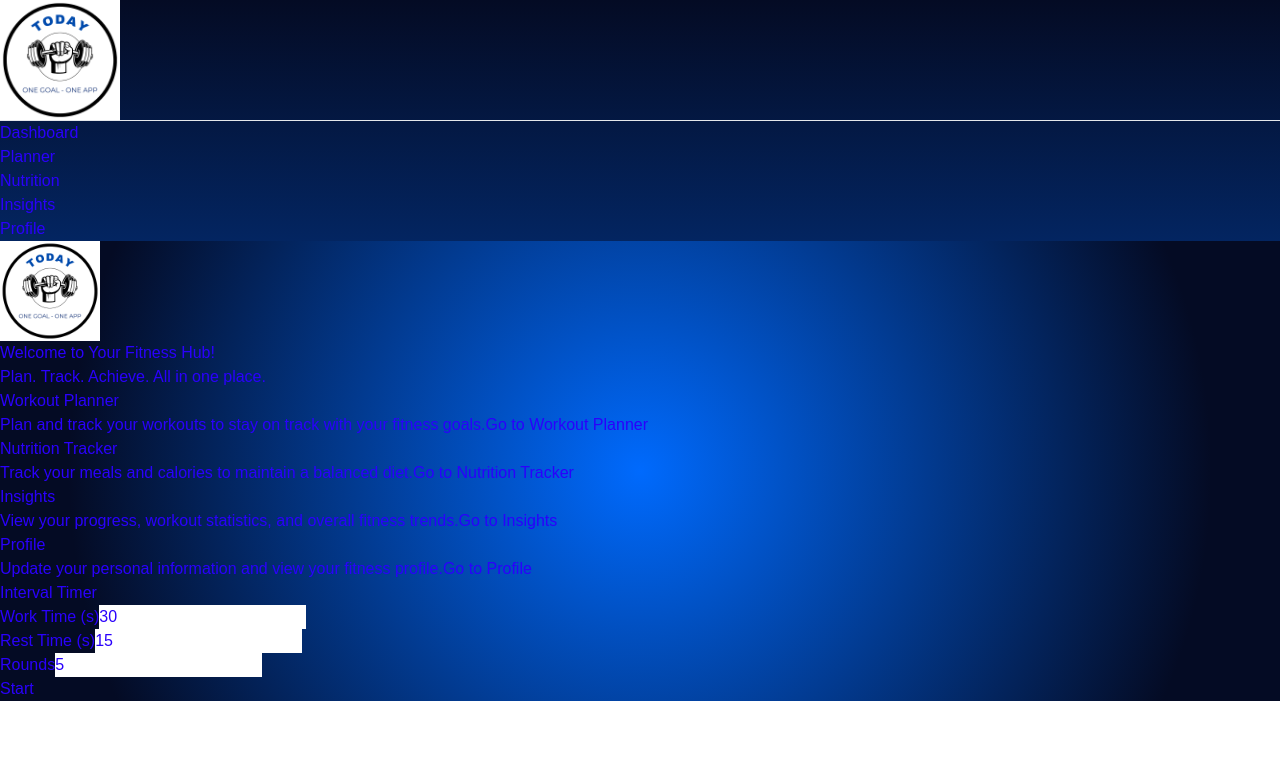
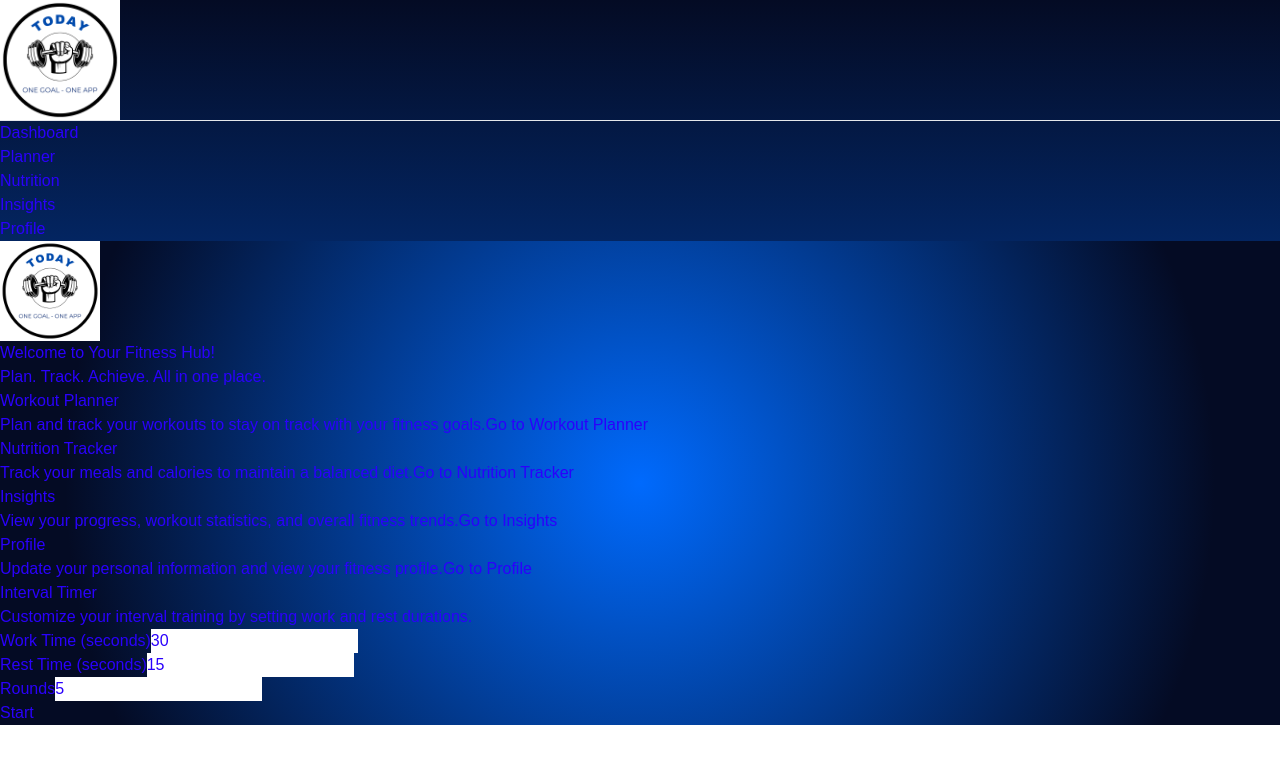
Before and after one commit to shay122990/fitness-dashboard-nextjs, a Next.js app: page /dashboard in a window 1280 px wide. Shown: the top 764 px of the page. Built offline with nearby package versions, Linux system fonts and the light colour scheme.

Commit message:
IntervalTimer - reused card and input components

```diff
--- a/src/app/components/IntervalTimer.tsx
+++ b/src/app/components/IntervalTimer.tsx
@@ -1,13 +1,15 @@
 "use client";
 
 import { useState, useEffect } from "react";
+import InputBox from "./InputBox";
+import Card from "./Card";
 
 const IntervalTimer = () => {
-  const [workTime, setWorkTime] = useState(30);
-  const [restTime, setRestTime] = useState(15);
-  const [rounds, setRounds] = useState(5);
+  const [workTime, setWorkTime] = useState("30");
+  const [restTime, setRestTime] = useState("15");
+  const [rounds, setRounds] = useState("5");
 
-  const [timeLeft, setTimeLeft] = useState(workTime);
+  const [timeLeft, setTimeLeft] = useState(Number(workTime));
   const [isRunning, setIsRunning] = useState(false);
   const [isWorkPhase, setIsWorkPhase] = useState(true);
   const [currentRound, setCurrentRound] = useState(1);
@@ -17,13 +19,13 @@ const IntervalTimer = () => {
     if (!isRunning) return;
 
     if (timeLeft === 0) {
-      if (currentRound >= rounds && !isWorkPhase) {
+      if (currentRound >= Number(rounds) && !isWorkPhase) {
         setIsRunning(false);
         return;
       }
 
       setIsWorkPhase((prev) => !prev);
-      setTimeLeft(isWorkPhase ? restTime : workTime);
+      setTimeLeft(isWorkPhase ? Number(restTime) : Number(workTime));
 
       if (!isWorkPhase) setCurrentRound((prev) => prev + 1);
     }
@@ -36,9 +38,10 @@ const IntervalTimer = () => {
   }, [isRunning, timeLeft, isWorkPhase, currentRound, rounds, workTime, restTime]);
 
   const handleStart = () => {
+    if (Number(workTime) <= 0 || Number(restTime) <= 0 || Number(rounds) <= 0) return;
     setHasStarted(true);
     setIsRunning(true);
-    setTimeLeft(workTime);
+    setTimeLeft(Number(workTime));
   };
 
   const handlePauseResume = () => {
@@ -49,70 +52,65 @@ const IntervalTimer = () => {
     setIsRunning(false);
     setIsWorkPhase(true);
     setCurrentRound(1);
-    setTimeLeft(workTime);
+    setTimeLeft(Number(workTime));
     setHasStarted(false);
   };
 
   return (
-    <div className="flex flex-col items-center p-6 bg-gray-900 text-white rounded-lg shadow-lg">
-      <h2 className="text-2xl font-bold mb-4">Interval Timer</h2>
-
-      {!hasStarted && (
-        <div className="grid grid-cols-3 gap-4 mb-6">
-          <div className="flex flex-col">
-            <label className="text-sm">Work Time (s)</label>
-            <input
-              type="number"
-              value={workTime}
-              min={1}
-              onChange={(e) => setWorkTime(Number(e.target.value))}
-              className="p-2 rounded text-black"
-            />
-          </div>
-          <div className="flex flex-col">
-            <label className="text-sm">Rest Time (s)</label>
-            <input
-              type="number"
-              value={restTime}
-              min={1}
-              onChange={(e) => setRestTime(Number(e.target.value))}
-              className="p-2 rounded text-black"
-            />
-          </div>
-          <div className="flex flex-col">
-            <label className="text-sm">Rounds</label>
-            <input
-              type="number"
-              value={rounds}
-              min={1}
-              onChange={(e) => setRounds(Number(e.target.value))}
-              className="p-2 rounded text-black"
-            />
-          </div>
+    <Card
+      title="Interval Timer"
+      description="Customize your interval training by setting work and rest durations."
+      className="p-6 w-full max-w-md text-center"
+    >
+      {!hasStarted ? (
+        <div className="grid grid-cols-1 gap-4">
+          <InputBox
+            label="Work Time (seconds)"
+            placeholder="Enter work time"
+            value={workTime}
+            onChange={setWorkTime}
+            type="number"
+          />
+          <InputBox
+            label="Rest Time (seconds)"
+            placeholder="Enter rest time"
+            value={restTime}
+            onChange={setRestTime}
+            type="number"
+          />
+          <InputBox
+            label="Rounds"
+            placeholder="Enter number of rounds"
+            value={rounds}
+            onChange={setRounds}
+            type="number"
+          />
         </div>
-      )}
-
-      {hasStarted && (
+      ) : (
         <>
-          <h2 className="text-xl font-bold">{isWorkPhase ? "Work" : "Rest"} Time</h2>
-          <p className="text-4xl font-bold my-4">{timeLeft}s</p>
+          <h2 className="text-2xl font-bold mt-4">{isWorkPhase ? "Work" : "Rest"} Time</h2>
+          <p className="text-5xl font-bold my-4">{timeLeft}s</p>
           <p className="text-lg">Round: {currentRound}/{rounds}</p>
         </>
       )}
 
-      <div className="flex gap-4 mt-4">
+      <div className="flex justify-center gap-4 mt-6">
         {!hasStarted ? (
-          <button onClick={handleStart} className="px-4 py-2 bg-green-500 rounded">Start</button>
+          <button onClick={handleStart} className="px-4 py-2 bg-green-500 rounded text-white">
+            Start
+          </button>
         ) : (
           <>
-            <button onClick={handlePauseResume} className="px-4 py-2 bg-blue-500 rounded">
+            <button onClick={handlePauseResume} className="px-4 py-2 bg-blue-500 rounded text-white">
               {isRunning ? "Pause" : "Resume"}
             </button>
-            <button onClick={handleReset} className="px-4 py-2 bg-red-500 rounded">Reset</button>
+            <button onClick={handleReset} className="px-4 py-2 bg-red-500 rounded text-white">
+              Reset
+            </button>
           </>
         )}
       </div>
-    </div>
+    </Card>
   );
 };
 
```
